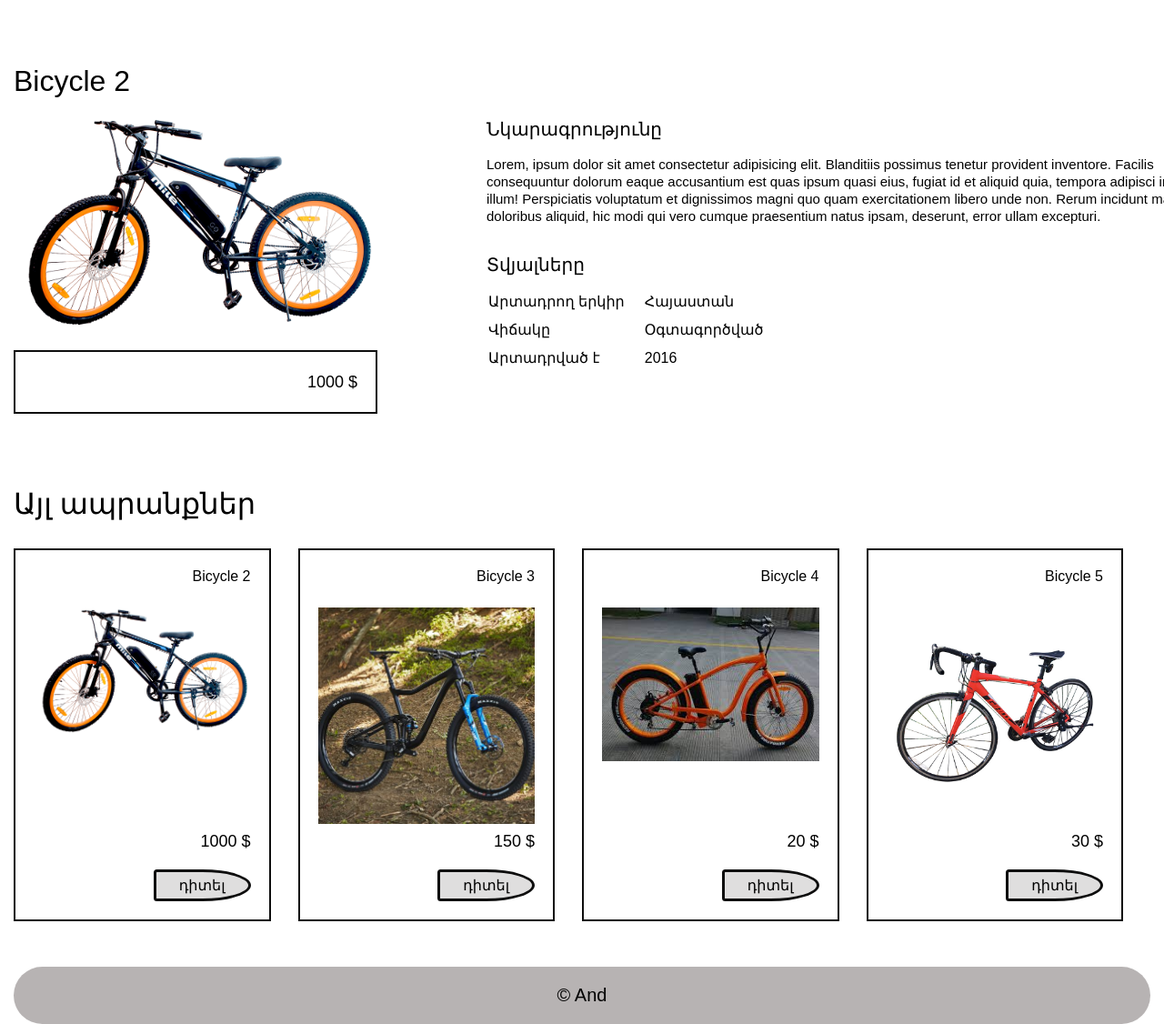
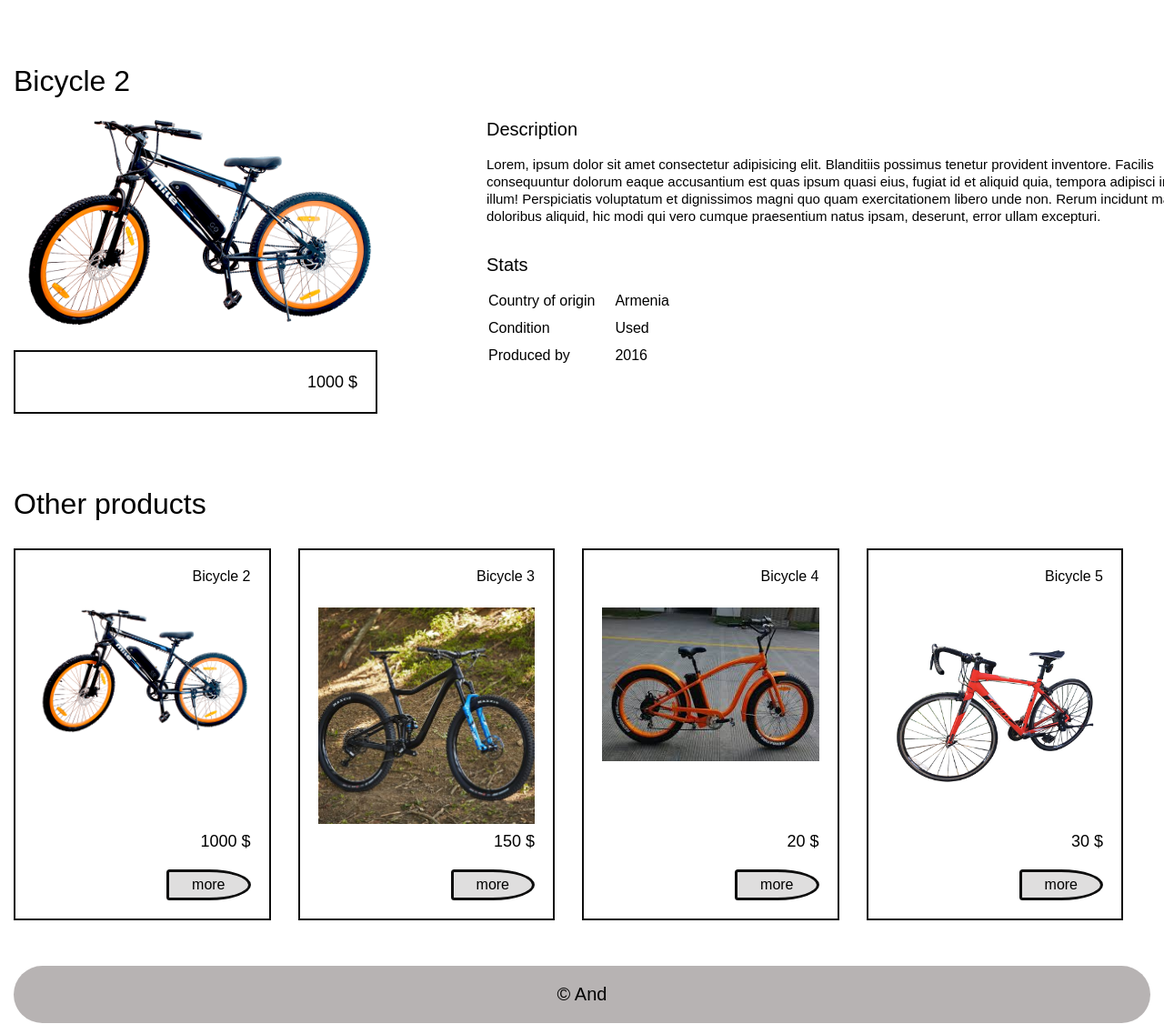
Before and after one commit to and-bulk/wd2, a PHP site: page /product.php?id=2 in a window 1280 px wide. Shown: the part 160-1286 px from the top of the page at 91% size. Run offline with PHP 8.4, Linux system fonts and the light colour scheme; data comes from the database, SQL or seed files in the repository.

Commit message:
added readme & some refactoring

```diff
--- a/wd2.sql
+++ b/bicycle-shop.sql
@@ -18,7 +18,7 @@ SET time_zone = "+00:00";
 /*!40101 SET NAMES utf8mb4 */;
 
 --
--- База данных: `wd2`
+-- База данных: `bicycle-shop`
 --
 
 -- --------------------------------------------------------
@@ -51,7 +51,7 @@ INSERT INTO `products` (`id`, `title`, `image`, `price`) VALUES
 (11, 'Bicycle 11', '11.jpg', 534),
 (12, 'Bicycle 12', '12.jpg', 52),
 (27, 'Bicycle 1', '1.png', 150),
-(28, 'հեծանիվ', '5.jpg', 120);
+(28, 'Bicycle 13', '5.jpg', 120);
 
 --
 -- Индексы сохранённых таблиц
--- a/includes/connect.php
+++ b/includes/connect.php
@@ -1,4 +1,4 @@
 <?php
 
-$connect = mysqli_connect('localhost', 'root', 'root', 'wd2');
+$connect = mysqli_connect('localhost', 'root', 'root', 'bicycle-shop');
 mysqli_set_charset($connect, 'utf8');
--- a/index.php
+++ b/index.php
@@ -28,7 +28,7 @@
 										<img src="images/products/<?php echo $item['image']; ?>" alt="" class="item__img">
 									</a>
 									<div class="item__price"><?php echo $item['price']; ?> $</div>
-									<a href="product.php?id=<?php echo $item['id']; ?>" class="item__btn">դիտել</a>
+									<a href="product.php?id=<?php echo $item['id']; ?>" class="item__btn">more</a>
 								</div>
 							<?php
 								endwhile;
--- a/product.php
+++ b/product.php
@@ -32,7 +32,7 @@
 						<div class="product__price"><?php echo $item['price']; ?> $</div>
 					</div>
 					<div class="product__right">
-						<h3 class="product__right-title">Նկարագրությունը</h3>
+						<h3 class="product__right-title">Description</h3>
 						<p class="product__right-text">
 							Lorem, ipsum dolor sit amet consectetur adipisicing elit. Blanditiis possimus tenetur provident inventore.
 							Facilis consequuntur dolorum eaque accusantium est quas ipsum quasi eius, fugiat id et aliquid quia, tempora
@@ -40,25 +40,25 @@
 							Rerum incidunt maxime doloribus aliquid, hic modi qui vero cumque praesentium natus ipsam, deserunt, error
 							ullam excepturi.
 						</p>
-						<div class="product__right-info">Տվյալները</div>
+						<div class="product__right-info">Stats</div>
 						<table class="product__right-table">
 							<tr class="product__right-row">
-								<td class="product__right-item">Արտադրող երկիր</td>
-								<td class="product__right-item">Հայաստան</td>
+								<td class="product__right-item">Country of origin</td>
+								<td class="product__right-item">Armenia</td>
 							</tr>
 							<tr class="product__right-row">
-								<td class="product__right-item">Վիճակը</td>
-								<td class="product__right-item">Օգտագործված</td>
+								<td class="product__right-item">Condition</td>
+								<td class="product__right-item">Used</td>
 							</tr>
 							<tr class="product__right-row">
-								<td class="product__right-item">Արտադրված է</td>
+								<td class="product__right-item">Produced by</td>
 								<td class="product__right-item">2016</td>
 							</tr>
 						</table>
 					</div>
 				</div>
 				<div class="other-products">
-					<h2 class="other-products__title">Այլ ապրանքներ</h2>
+					<h2 class="other-products__title">Other products</h2>
 					<div class="other-products__inner">
 						<?php
 							if ($connect) :
@@ -70,7 +70,7 @@
 											<img src="images/products/<?php echo $item['image']; ?>" alt="" class="item__img">
 										</a>
 										<div class="item__price"><?php echo $item['price']; ?> $</div>
-										<a href="product.php?id=<?php echo $item['id']; ?>" class="item__btn">դիտել</a>
+										<a href="product.php?id=<?php echo $item['id']; ?>" class="item__btn">more</a>
 									</div>
 								<?php
 									endwhile;
```
Also changed, not shown: README.md.
